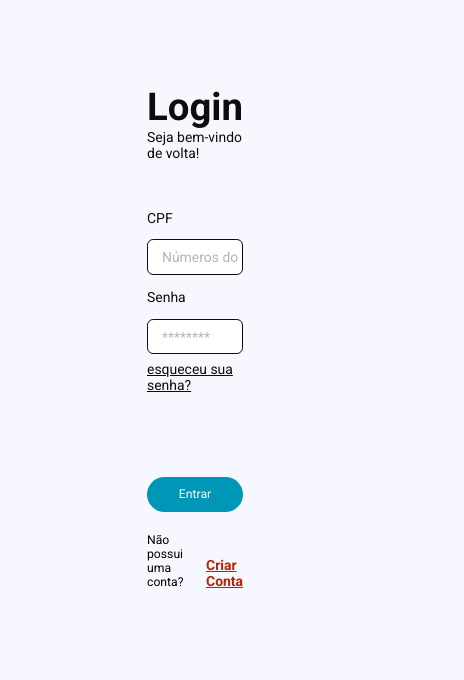
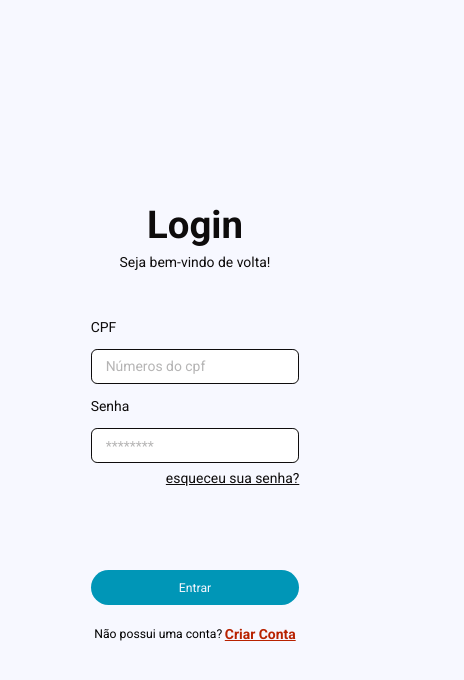
Before and after one commit to magao02/sinavez-front, a Next.js app: page /login in a window 390 px wide. Shown: the top 680 px of the page, 464 px wide, since content can reach past the window. Built offline with nearby package versions, Linux system fonts and the light colour scheme.

Commit message:
fix: responsivity is now complete

```diff
--- a/src/pages/login/styles.js
+++ b/src/pages/login/styles.js
@@ -3,9 +3,6 @@ import theme from '../../styles/theme';
 
 export const Container = styled.div`
     width: 100vw;
-
-    min-width: 300px;
-    max-width: 1920px;
 
     display: grid;
     grid-template-columns: 41% 59%;
@@ -17,11 +14,16 @@ export const Container = styled.div`
     }
 
     @media (max-width: 1920px) {
-        grid-template-columns: 43% 57%;
+        grid-template-columns: 45% 55%;
     };
 
     @media (max-width: 1024px) {
+        grid-template-columns: 55% 45%;
+    };
+
+    @media (max-width: 414px) {
         grid-template-columns: 1fr;
+        height: 100vh;
     };
 `;
 
@@ -38,8 +40,24 @@ export const LoginSection = styled.section`
     background-color: ${theme.colors.white};
 
     @media (max-width: 1024px) {
-        padding: 9.6rem 25.4rem 1.3rem 25.4rem;
-    }
+        padding: 5.0rem 10.4rem;
+    };
+
+    @media (max-width: 414px) {
+        padding: 5.0rem 10.4rem;
+    };
+
+    @media (max-width: 375px) {
+        padding: 5.0rem 10.4rem;
+    };
+
+    @media (max-width: 360px) {
+        padding: 5.0rem 10.4rem;
+    };
+
+    @media (max-width: 320px) {
+        padding: 5.0rem 10.4rem;
+    };
 `;
 
 export const Center = styled.section`
@@ -56,9 +74,7 @@ export const Center = styled.section`
         font-weight: bold;
         color: ${theme.colors.red}
     }
-
 `;
-
 
 export const DecorativeSection = styled.section`
     width: 100%;
@@ -74,19 +90,16 @@ export const DecorativeSection = styled.section`
         display: none;
     }
 
-    @media (max-width: 2566px) {
-        width: 100vw;
+    @media (max-width: 2560px) {
         height: 100vh;
-    }
 
-    @media (max-width: 1024px) {
+    @media (max-width: 776px) {
         display: none;
     }
 `;
 
 export const Title = styled.h1`
     font-size: 4.4rem;
-
 `;
 
 export const SubTitle = styled.p`
@@ -99,8 +112,12 @@ export const GreetingsContainer = styled.div`
     align-items: center;
     flex-direction: column;
 
+
     padding-bottom: 5.6rem;
 
+    @media (max-width: 1920px) {
+        gap: 0.8rem;
+    };
 `;
 
 export const InputContainer = styled.div`
@@ -115,6 +132,9 @@ export const InputContainer = styled.div`
 
     padding-bottom: 0.8rem;
 
+    @media (max-width: 320px) {
+        padding-bottom: 1.5rem;
+    };
 `;
 
 export const Link = styled.a`
```
